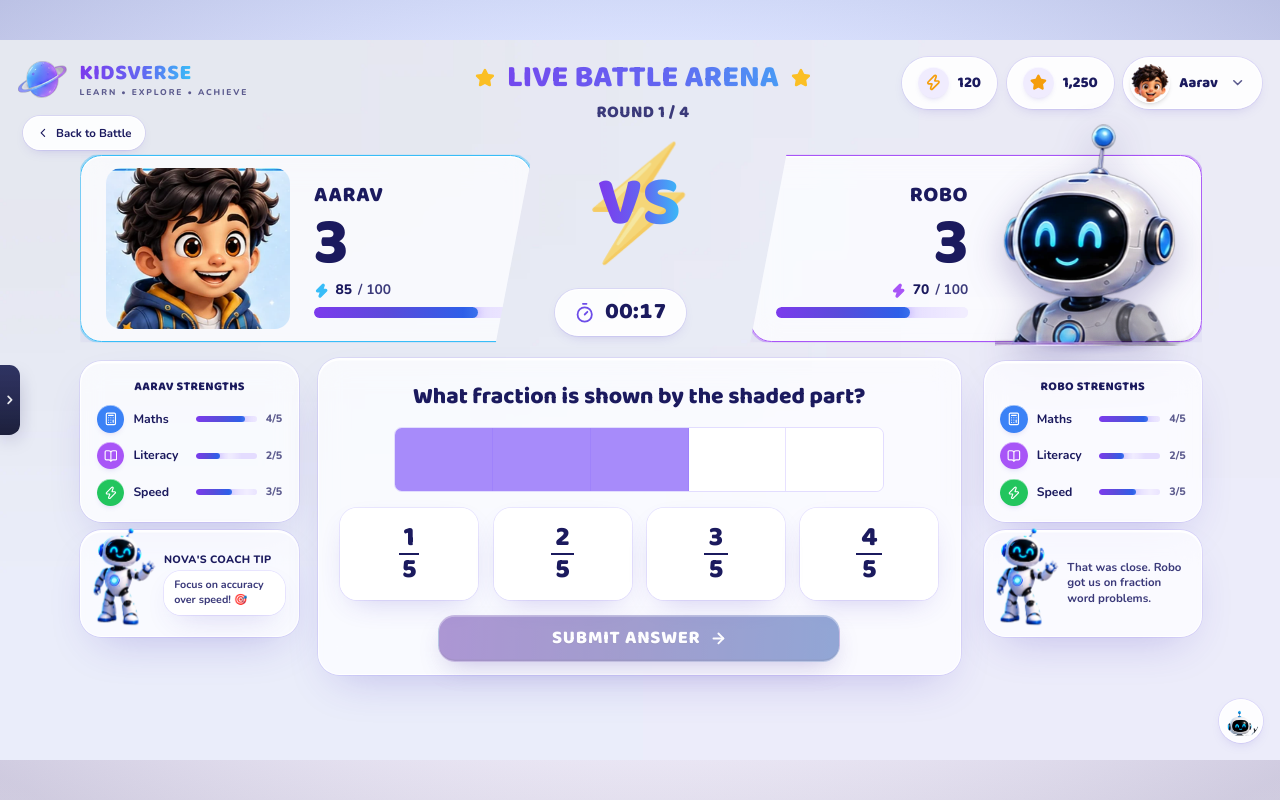
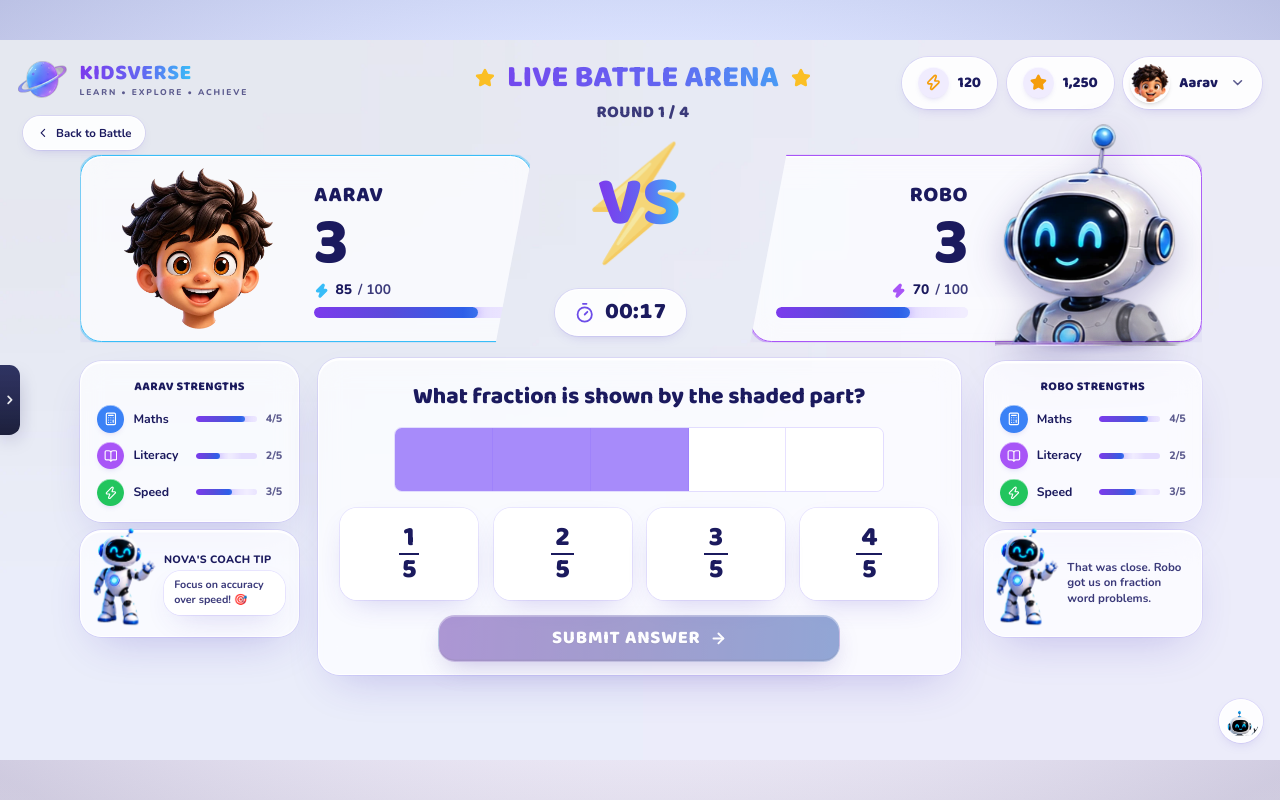
Before and after one commit to Vanshdhiman22/kidsverseplus, a React (Vite) app: page /challenge/battle in a window 1280 px wide. Built offline with nearby package versions, Linux system fonts and the light colour scheme.

Commit message:
Keep selected character consistent across screens
Use the selected girl throughout supported screens and keep Nova visible in special character scenes.

```diff
--- a/src/data/poses.js
+++ b/src/data/poses.js
@@ -190,8 +190,12 @@ export function childSrc(face, screenKey, { outfit } = {}) {
      screen silently swaps art the moment a character is picked. */
   const approved = slot.master ?? `/art/chars/${slot.cutout}.webp`
   if (c.master) return approved
+  if (screenKey === 'nova' && c.id === 'girl_02') return '/art/chars/pose/P09/girl_02.webp'
   if (slot.outfits && outfit) return outfitPath(c.id, outfit)
-  if (characterReady(face) && has(slot, c.id)) return `/art/chars/pose/${key(slot, c.id)}.webp`
+  /* Resolve one screen at a time. A complete character set is useful for release
+     reporting, but it must not force an already-produced girl pose back to the
+     master boy just because an unrelated pose is still missing. */
+  if (has(slot, c.id)) return `/art/chars/pose/${key(slot, c.id)}.webp`
   return approved
 }
 
@@ -201,7 +205,7 @@ export function childSrc(face, screenKey, { outfit } = {}) {
 export function childBox(face, screenKey) {
   const slot = SLOTS[screenKey]
   const c = charByFace(face)
-  if (!slot || c.master || !characterReady(face) || !has(slot, c.id)) return null
+  if (!slot || c.master || !has(slot, c.id)) return null
   return boxes[`${slot.cutout}--${c.id}`] ?? null
 }
 
@@ -211,7 +215,7 @@ export function hasSubstitute(face, screenKey) {
   const c = charByFace(face)
   if (!slot) return false
   if (c.master || slot.layer === 'face' || slot.outfits) return true
-  return characterReady(face) && has(slot, c.id)
+  return has(slot, c.id)
 }
 
 /* The production shopping list: one row per render still owed. */
--- a/src/screens/Battle.jsx
+++ b/src/screens/Battle.jsx
@@ -16,6 +16,7 @@ import { useGame } from '../state/GameProvider.jsx'
 import { bleedL, bleedR, safeT } from '../components/Stage.jsx'
 import { sfx } from '../lib/sound.js'
 import { cn } from '../lib/utils.js'
+import { charByFace } from '../data/poses.js'
 
 const ICONS = { Maths: Calculator, Literacy: BookOpen, Speed: Zap, Logic: Puzzle }
 const COLORS = { Maths: '#3b82f6', Literacy: '#a855f7', Speed: '#22c55e', Logic: '#f59e0b' }
@@ -53,6 +54,10 @@ export default function Battle() {
   const [done, setDone] = useState(false)
   const [secs, setSecs] = useState(22)
   const q = BATTLE_QS[round % BATTLE_QS.length]
+  const selectedCharacter = charByFace(face)
+  const portrait = selectedCharacter.id === 'girl_02'
+    ? '/art/chars/pose/P12/girl_02.webp'
+    : `/art/kid${face}-face.webp`
   useEffect(() => { const id = setInterval(() => setSecs(s => (s > 0 ? s - 1 : 22)), 1000); return () => clearInterval(id) }, [round])
   const submit = () => {
     if (pick == null) return
@@ -74,7 +79,7 @@ export default function Battle() {
       </Stack>
       <motion.div className="absolute flex items-center gap-3" style={{ ...bleedR(24), ...safeT(22) }} initial={{ y: -30, opacity: 0 }} animate={{ y: 0, opacity: 1 }}><StatPill kind="bolt" value="120" /><StatPill kind="xp" value={xp.toLocaleString()} /><UserChip name={name} face={face} /></motion.div>
 
-      <Fighter side="left" name={name} score={score[0]} energy={85} c="#38bdf8" img={<motion.img src="/art/crops/aarav-portrait.webp" alt="" className="h-[210px] rounded-[20px]" animate={{ y: [0, -6, 0] }} transition={{ duration: 3, repeat: Infinity }} />} />
+      <Fighter side="left" name={name} score={score[0]} energy={85} c="#38bdf8" img={<motion.img src={portrait} alt="" className="h-[210px] max-w-[230px] object-contain" animate={{ y: [0, -6, 0] }} transition={{ duration: 3, repeat: Infinity }} />} />
       <Fighter side="right" name={bot.name} score={score[1]} energy={70} c="#a855f7" img={<span />} />
       <Cutout id="battle-0" delay={0.17} amp={9} />
       <Vs size={130} className="absolute left-[770px] top-[150px]" />
--- a/src/screens/Journey.jsx
+++ b/src/screens/Journey.jsx
@@ -104,7 +104,7 @@ function useRoad(spots) {
  * a car that sets off again every time you glance at the screen reads as decoration,
  * and the movement stops meaning "you got somewhere".
  */
-function Car({ stations, road, seen, onArrive }) {
+function Car({ stations, road, seen, onArrive, face }) {
   const { d, stops } = road
   const hereIndex = Math.max(0, stations.findIndex(s => s.state === 'here'))
   const fromIndex = seen == null || seen > hereIndex ? hereIndex : seen
@@ -143,7 +143,7 @@ function Car({ stations, road, seen, onArrive }) {
       }}
     >
       <motion.img
-        src="/art/chars/journey-0.webp" alt="" draggable={false}
+        src={face === 4 ? '/art/chars/journey-girl-02.webp' : '/art/chars/journey-0.webp'} alt="" draggable={false}
         className="w-full h-full object-contain drop-shadow-[0_20px_30px_rgba(40,30,120,.32)]"
         style={{ scaleX: facing }}
         animate={reduced ? undefined : { y: [0, -6, 0] }}
@@ -183,7 +183,7 @@ export default function Journey() {
   return (
     <Page>
       <Scene name="journey" />
-      <Car key={`car-${subject}`} stations={stations} road={road} seen={g.state.progress.journeySeen?.[subject]} onArrive={i => g.markJourneySeen(subject, i)} />
+      <Car key={`car-${subject}`} face={face} stations={stations} road={road} seen={g.state.progress.journeySeen?.[subject]} onArrive={i => g.markJourneySeen(subject, i)} />
       {stations.map((n, i) => <Node key={subject + n.id} n={n} i={i} />)}
       <motion.div key={subject} className="absolute z-10 left-[1268px] top-[535px]" initial={{ opacity: 0, y: 20 }} animate={{ opacity: 1, y: 0 }} transition={{ delay: 0.3 }}><Button size="sm" arrow className="h-[52px] px-6 text-[18px] uppercase" sound="whoosh" onClick={() => nav(`/learn/topics/${subject}`)}>Continue {stations.find(s => s.state === 'here')?.sub ?? 'Fractions'}</Button></motion.div>
 
--- a/src/screens/ParentEvidence.jsx
+++ b/src/screens/ParentEvidence.jsx
@@ -19,13 +19,13 @@ import { useAccent } from '../lib/accent.js'
 
 export default function ParentEvidence() {
   const nav = useNavigate()
-  const g = useGame(); const { name, grade, board } = g.state.profile
+  const g = useGame(); const { name, face, grade, board } = g.state.profile
   const ac = useAccent()
   return (
     <Page>
       <Scene name="evidence" />
       <ParentRail />
-      <motion.div className="absolute flex items-center gap-3" style={{ ...bleedR(30), ...safeT(20) }} initial={{ y: -30, opacity: 0 }} animate={{ y: 0, opacity: 1 }}><IconPill><Search size={22} /></IconPill><IconPill className="relative"><Bell size={22} /><span className="absolute top-3 right-3 w-[9px] h-[9px] rounded-full bg-red-500 border-2 border-white" /></IconPill><UserChip name={`Parent of ${name}`} face={2} /></motion.div>
+      <motion.div className="absolute flex items-center gap-3" style={{ ...bleedR(30), ...safeT(20) }} initial={{ y: -30, opacity: 0 }} animate={{ y: 0, opacity: 1 }}><IconPill><Search size={22} /></IconPill><IconPill className="relative"><Bell size={22} /><span className="absolute top-3 right-3 w-[9px] h-[9px] rounded-full bg-red-500 border-2 border-white" /></IconPill><UserChip name={`Parent of ${name}`} face={face} /></motion.div>
 
       <Panel soft className="absolute left-[295px] top-[90px] w-[1345px] h-[800px] p-8" initial="hidden" animate="show">
         <div className="flex items-center gap-5">
```
Also changed, not shown: public/art/chars/journey-girl-02.webp (added).
